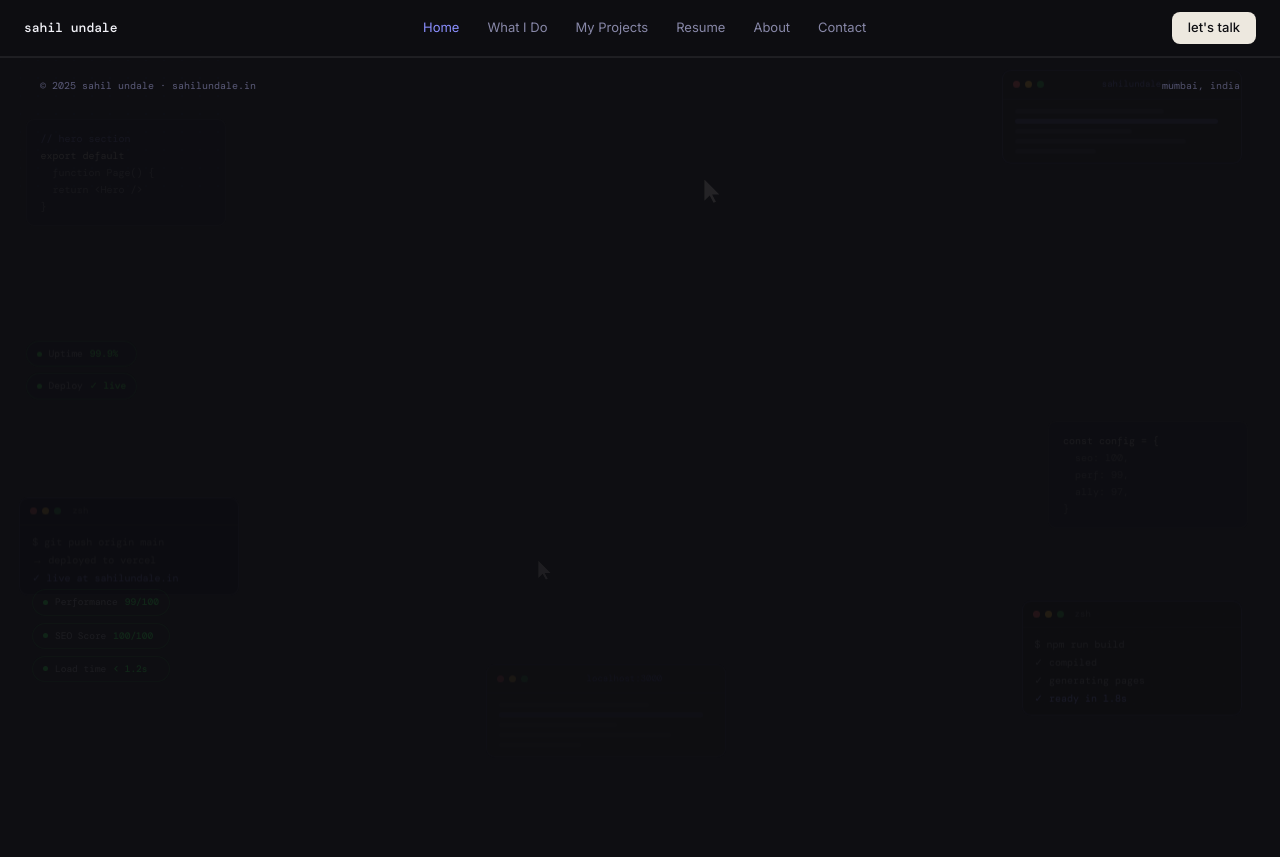
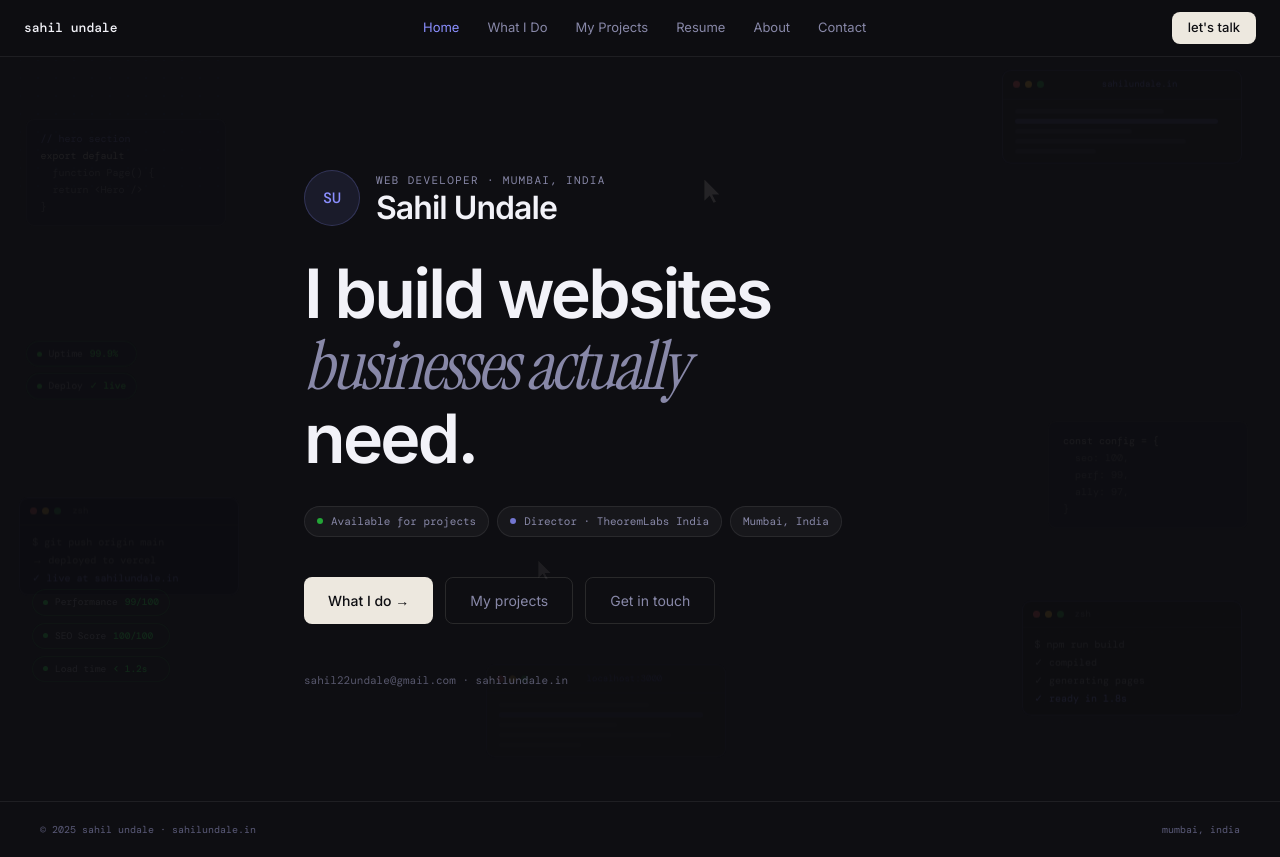
Before and after one commit to sudosahil/portfolio-site, a Next.js app: page / in a window 1280 px wide. Before the commit the page ends 800 px from the top, so only its background shows below. Built offline with nearby package versions, Linux system fonts and the light colour scheme; a web font is replaced by a local one.

Commit message:
feat: home page redesigned with personal static content block

```diff
--- a/app/page.tsx
+++ b/app/page.tsx
@@ -1,3 +1,106 @@
+import Link from "next/link";
+import { Badge } from "@/components/Badge";
+// For CTAs, we'll use simple CSS classes
+
 export default function Home() {
-  return null;
+  return (
+    <div className="min-h-[calc(100vh-56px)] flex items-center justify-center px-6 relative z-[20]">
+      <div className="w-full max-w-2xl animate-fade-in-up">
+        {/* ── Avatar + name ────────────────────────────────────────────── */}
+        <div className="flex items-center gap-4 mb-8">
+          <div
+            className="w-14 h-14 rounded-full flex items-center justify-center shrink-0"
+            style={{
+              background: "rgba(139,143,255,0.1)",
+              border: "1px solid rgba(139,143,255,0.22)",
+            }}
+          >
+            <span className="font-mono text-[15px] font-medium text-accent">
+              SU
+            </span>
+          </div>
+          <div>
+            <p className="font-mono text-[11px] tracking-[0.12em] text-text-secondary uppercase mb-1">
+              web developer · mumbai, india
+            </p>
+            <h1 className="text-[28px] md:text-[32px] font-semibold tracking-[-0.03em] text-text-primary leading-none">
+              Sahil Undale
+            </h1>
+          </div>
+        </div>
+
+        {/* ── Statement ────────────────────────────────────────────────── */}
+        <div>
+          <h2 className="text-[40px] md:text-[58px] lg:text-[68px] font-semibold tracking-[-0.04em] text-text-primary leading-[1.05] mb-8">
+            I build websites
+            <br className="hidden md:block" />
+            <em
+              className="not-italic font-normal"
+              style={{ color: "#8888a8", fontFamily: "var(--font-instrument-serif), serif", fontStyle: "italic" }}
+            >
+              {" "}businesses actually
+            </em>
+            <br className="hidden md:block" />
+            {" "}need.
+          </h2>
+        </div>
+
+        {/* ── Status badges ────────────────────────────────────────────── */}
+        <div className="flex flex-wrap gap-2 mb-10">
+          <span
+            className="inline-flex items-center gap-2 px-3 py-1.5 rounded-full font-mono text-[11px]"
+            style={{ background: "rgba(255,255,255,0.04)", border: "1px solid rgba(255,255,255,0.08)", color: "#8888a8" }}
+          >
+            <span className="w-1.5 h-1.5 rounded-full shrink-0" style={{ background: "rgba(39,201,63,0.8)" }} />
+            Available for projects
+          </span>
+          <span
+            className="inline-flex items-center gap-2 px-3 py-1.5 rounded-full font-mono text-[11px]"
+            style={{ background: "rgba(255,255,255,0.04)", border: "1px solid rgba(255,255,255,0.08)", color: "#8888a8" }}
+          >
+            <span className="w-1.5 h-1.5 rounded-full shrink-0" style={{ background: "rgba(139,143,255,0.8)" }} />
+            Director · TheoremLabs India
+          </span>
+          <span
+            className="inline-flex items-center gap-2 px-3 py-1.5 rounded-full font-mono text-[11px]"
+            style={{ background: "rgba(255,255,255,0.04)", border: "1px solid rgba(255,255,255,0.08)", color: "#8888a8" }}
+          >
+            Mumbai, India
+          </span>
+        </div>
+
+        {/* ── CTAs ─────────────────────────────────────────────────────── */}
+        <div className="flex flex-wrap gap-3">
+          <Link
+            href="/what-i-do"
+            className="inline-flex items-center px-6 py-3 text-[14px] font-medium rounded-lg hover:scale-[1.02] active:scale-[0.97] transition-transform"
+            style={{ background: "#ede8df", color: "#0e0e12" }}
+          >
+            What I do →
+          </Link>
+          <Link
+            href="/my-projects"
+            className="inline-flex items-center px-6 py-3 text-[14px] rounded-lg transition-all hover:text-text-primary hover:border-[rgba(237,232,223,0.25)] hover:scale-[1.02] active:scale-[0.97]"
+            style={{ border: "1px solid rgba(237,232,223,0.12)", color: "#8888a8" }}
+          >
+            My projects
+          </Link>
+          <Link
+            href="/contact"
+            className="inline-flex items-center px-6 py-3 text-[14px] rounded-lg transition-all hover:text-text-primary hover:border-[rgba(237,232,223,0.25)] hover:scale-[1.02] active:scale-[0.97]"
+            style={{ border: "1px solid rgba(237,232,223,0.12)", color: "#8888a8" }}
+          >
+            Get in touch
+          </Link>
+        </div>
+
+        {/* ── Footer note ──────────────────────────────────────────────── */}
+        <div className="mt-12 opacity-60">
+          <p className="font-mono text-[11px] text-text-secondary">
+            sahil22undale@gmail.com · sahilundale.in
+          </p>
+        </div>
+      </div>
+    </div>
+  );
 }
```
